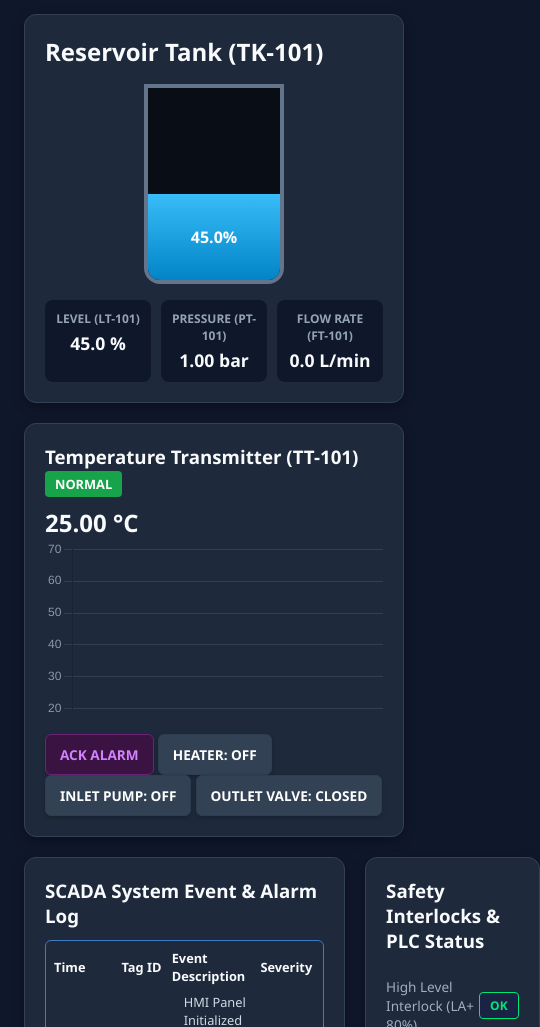
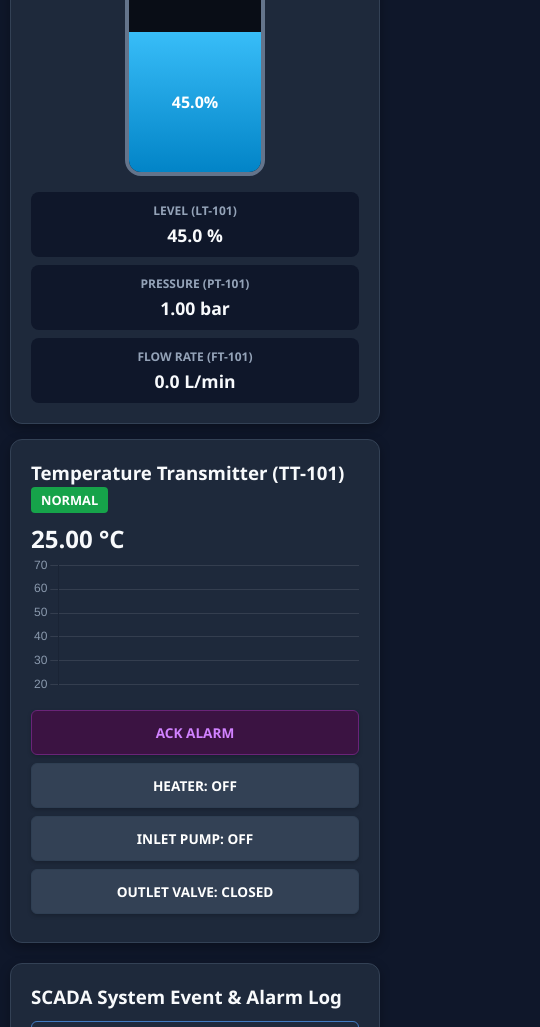
Before and after one commit to kelvin-arcanjo/web-scada-hmi-simulator, a website: page public/index.html in a window 390 px wide. Shown: the part 167-1194 px from the top of the page, 540 px wide, since content can reach past the window. Drawn offline with nearby package versions, Linux system fonts and the light colour scheme; no server answers.

Commit message:
Update style.css
Implementation of media queries.

```diff
--- a/public/style.css
+++ b/public/style.css
@@ -258,3 +258,58 @@ button.active {
     color: #ff4d4d;
     border: 1px solid #ff4d4d;
 }
+
+
+/* --- MOBILE RESPONSIVE LAYOUT (<= 768px) --- */
+@media (max-width: 768px) {
+    body {
+        padding: 10px;
+    }
+
+    h1 {
+        width: 100%;
+        text-align: center;
+        font-size: 1.3rem;
+        margin-bottom: 15px;
+    }
+
+    /* Stack main instrument cards vertically */
+    .scada-dashboard {
+        grid-template-columns: 1fr !important;
+        gap: 15px;
+    }
+
+    /* Stack Level, Pressure, and Flow metric boxes */
+    .metrics-grid {
+        grid-template-columns: 1fr;
+        gap: 8px;
+    }
+
+    /* Stack Event Log and PLC Interlock panels */
+    .bottom-grid {
+        grid-template-columns: 1fr !important;
+        gap: 15px;
+    }
+
+    /* Full-width touch-friendly actuator buttons */
+    button,
+    .btn-ack {
+        width: 100%;
+        margin-right: 0;
+        margin-bottom: 8px;
+        padding: 12px;
+        font-size: 0.85rem;
+    }
+
+    /* Compact event log table styling */
+    #event-log-table th,
+    #event-log-table td {
+        padding: 8px 6px;
+        font-size: 0.72rem;
+    }
+
+    /* Reduce chart container height on narrow displays */
+    .instrument-card div[style*="height"] {
+        height: 140px !important;
+    }
+}
```
